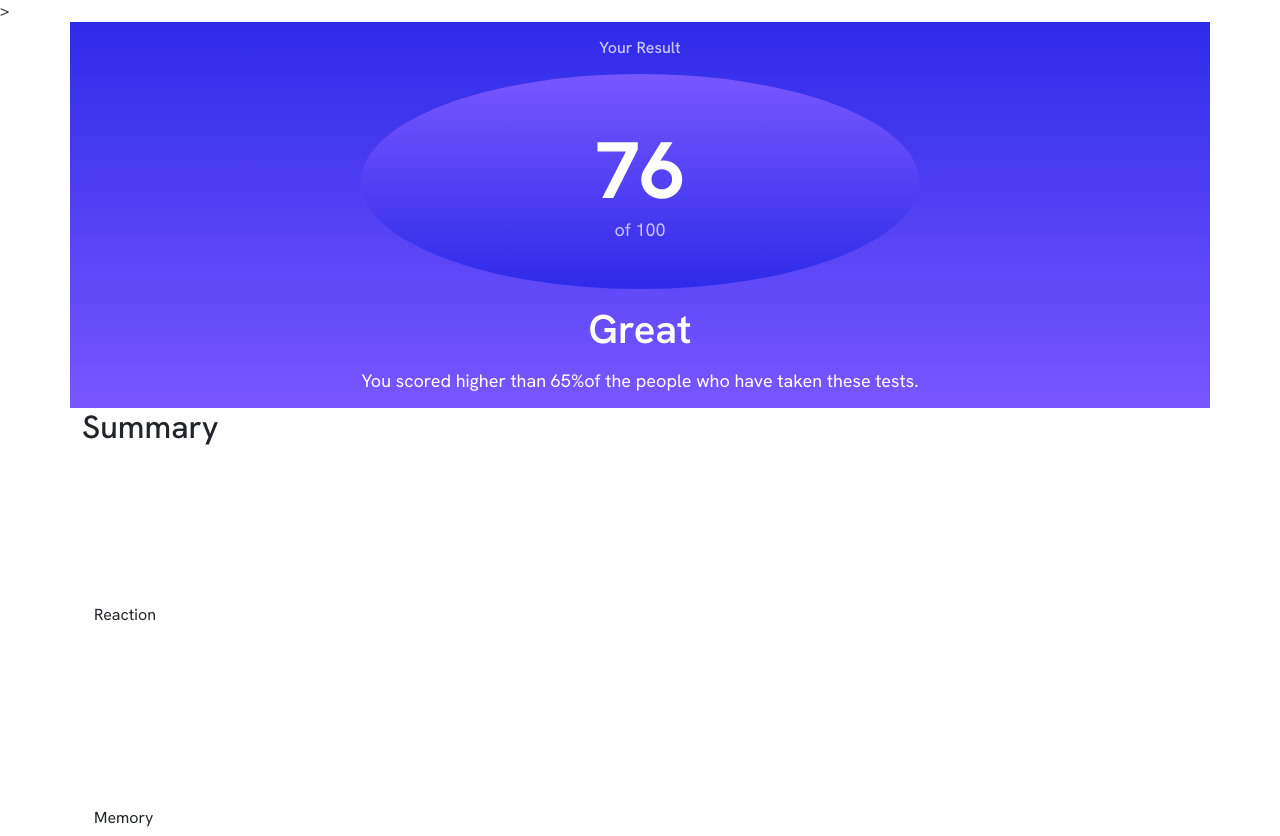
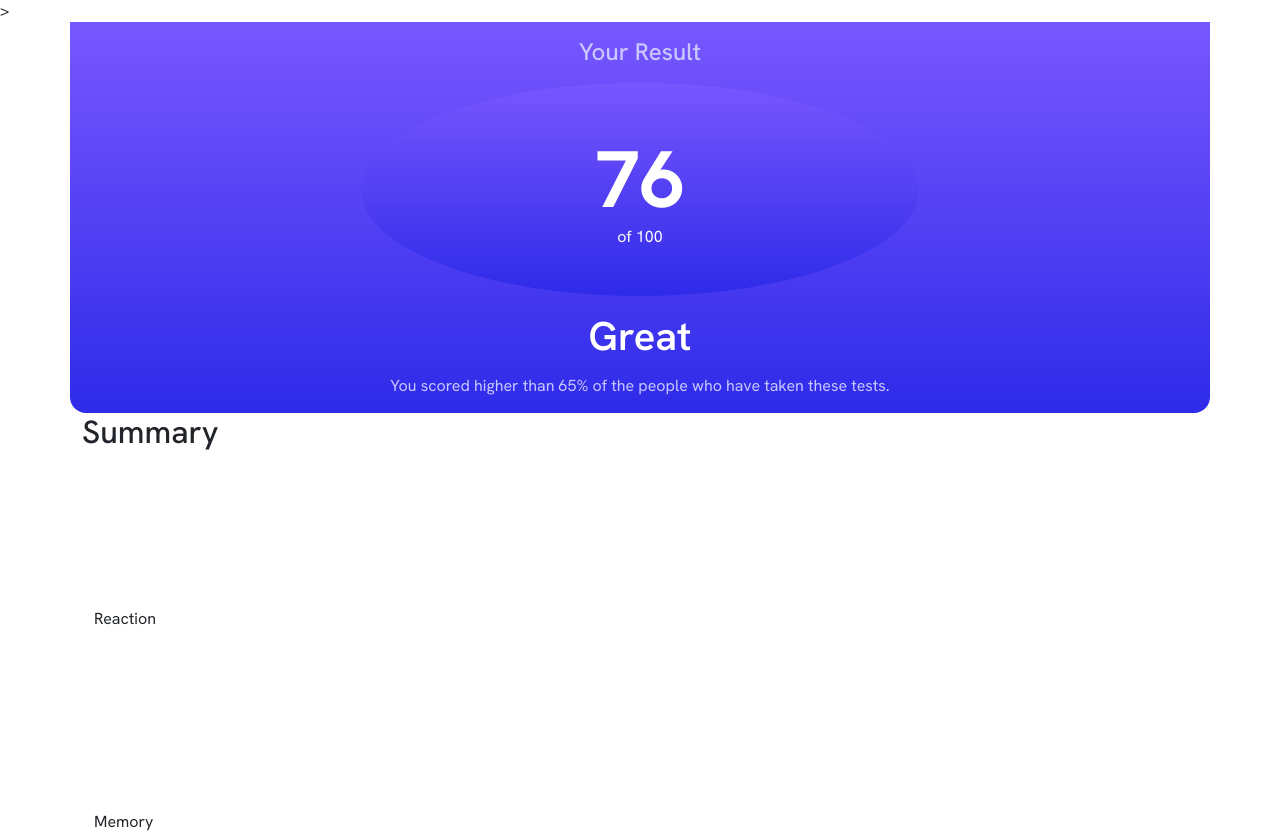
Before and after one commit to coreystone01/Summary-Component, a website built with Parcel: page index.html in a window 1280 px wide. Shown: the top 836 px of the page. Built offline with nearby package versions, Linux system fonts and the light colour scheme.

Commit message:
finished overhauling the results partial and signficantly reduced the amount of code

```diff
--- a/index.html
+++ b/index.html
@@ -10,12 +10,12 @@
 <body>
   <!-- begin results box -->
   <div class="d-flex flex-column justify-content-center">
-      <div class="results container d-flex flex-column align-items-center text-center">
+      <div class="results container rounded-bottom-4 d-flex flex-column align-items-center text-center">
         <h4 class="results__header my-3">Your Result</h4>
         <!-- I'm not going to give the span a name or class, I'll use CSS to select it directly -->
-        <p class="results__score_display d-flex flex-column align-items-center justify-content-center w-50 p-5 rounded-circle"><span class="display-1 fw-bold" id="results_score">76</span>of 100</p>
-        <p class="results__tagline display-6 fw-semibold">Great</p>
-        <p class="results__content">You scored higher than <span id="results_percentage">65%</span>of the people who have taken these tests.</p>
+        <p class="results__score_display d-flex flex-column align-items-center justify-content-center w-50 p-5 rounded-circle text-white"><span class="display-1 fw-bold" id="results_score">76</span>of 100</p>
+        <p class="results__tagline display-6 text-white fw-semibold">Great</p>
+        <p class="results__content w-75">You scored higher than <span id="results_percentage">65% </span>of the people who have taken these tests.</p>
       </div>
     <!-- begin summary box -->
     <section class="container summary" name="summary">
--- a/scss/layout/_results.scss
+++ b/scss/layout/_results.scss
@@ -2,80 +2,19 @@
 
 .results{
 
-    background-image: linear-gradient(variables.$royal-blue-background, variables.$slate-blue-background) !important;
-    color: variables.$white;
-    font-size: variables.$font-copy-size;
+    background-image: linear-gradient(variables.$slate-blue-background, variables.$royal-blue-background) !important;
+    color: variables.$lavender;
 
-    &__header{
-        color: variables.$lavender;
+    &__score_display{
+        background-image: linear-gradient(variables.$slate-blue-background, variables.$royal-blue-background) !important;
+    }
+
+    &__results__content {
         font-size: 1rem;
     }
-
-    &__score_display{
-        color: variables.$lavender;
-    background-image: linear-gradient(variables.$slate-blue-background, variables.$royal-blue-background) !important;
-    }
-
 
 }
 
 #results_score {
     color: white;
 }
-
-
-// .results{
-//     justify-content: center;
-//     text-align: center;
-//     justify-items: center;
-//     grid-gap: 4vh;
-//     width: 30vw;
-//     height: 50vh;
-//     border-radius: 50px;
-//     padding: 15px 0px;
-//     // apply colors
-//     background-image: linear-gradient(variables.$royal-blue-background, variables.$slate-blue-background);
-//     color: variables.$white;
-//     font-size: variables.$font-copy-size;
-//     font-weight: normal;
-
-
-//     &__header{
-//         font-size: variables.$font-copy-size;
-//         font-weight: 500;
-
-//     }
-
-//     &__score_display{
-//     background-image: linear-gradient(variables.$slate-blue-background, variables.$royal-blue-background);
-//     border-radius: 50%;
-//     width: 15vw;
-//     height: 20vh;
-//     margin-top: -2vh;
-//     display: flex;
-//     justify-content: center;
-//     align-items: center;
-//     flex-direction: column;
-
-        // > span {
-        //     font-size: 36px;
-        //     font-weight: 700;
-
-        //     @include mixins.layout('desktop') {
-        //         font-size: 8vh;
-        //       }
-        // };
-//     }
-
-//     &__tagline{
-//         font-size: 24px;
-//         font-weight: 800;
-//         margin-top: -2vh;
-
-//     }
-
-//     &__content  {
-//         text-wrap: balance;
-//         margin-top: -4vh;
-//     }
-// }
```
Also changed, not shown: css/custom.css, 1 other file.
